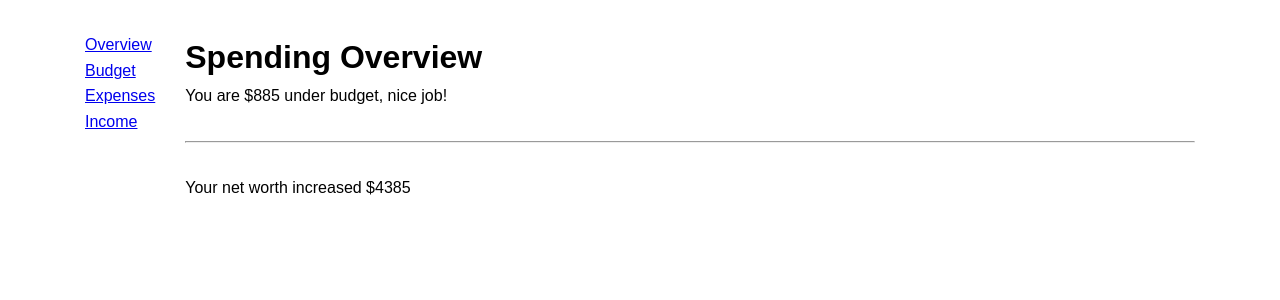
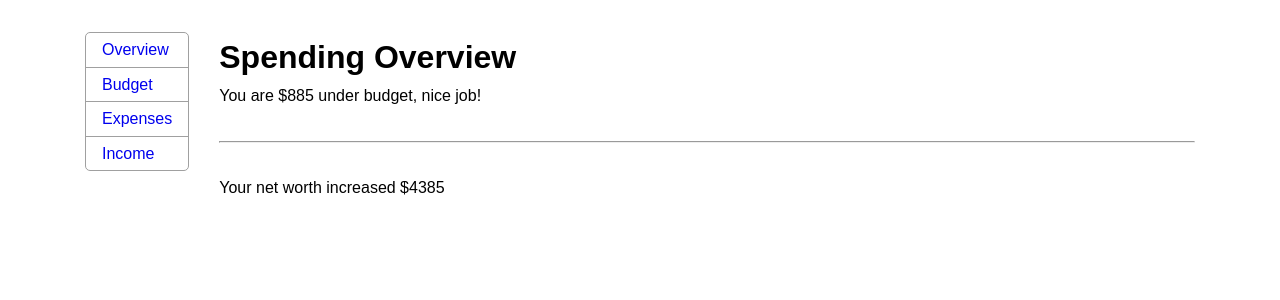
Before and after one commit to jackson-mastery/vue-budget-app, a Vue app: page / in a window 1280 px wide. Shown: the top 300 px of the page. Built offline with nearby package versions, Linux system fonts and the light colour scheme.

Commit message:
Styled nav links

```diff
--- a/src/App.vue
+++ b/src/App.vue
@@ -6,11 +6,13 @@
   <div>
     <div class='container'>
       <div class='row' style='margin-top:2rem'>
-        <div style='display: flex; flex-direction: column;' class='col col-auto'>
-          <router-link to='/'>Overview</router-link>
-          <router-link to='/budget'>Budget</router-link>
-          <router-link to='/expenses'>Expenses</router-link>
-          <router-link to='/income'>Income</router-link>
+        <div class='col col-auto'>
+          <div class='nav-items'>
+            <router-link class='nav-item' to='/'>Overview</router-link>
+            <router-link class='nav-item' to='/budget'>Budget</router-link>
+            <router-link class='nav-item' to='/expenses'>Expenses</router-link>
+            <router-link class='nav-item' to='/income'>Income</router-link>
+          </div>
         </div>
         <router-view class='col' />
       </div>
@@ -104,4 +106,19 @@ body {
   width: auto;
 }
 
+.nav-items {
+  display: flex;
+  flex-direction: column;
+  border: 0.5px solid #a0a0a0;
+  border-radius: 5px;
+}
+.nav-item {
+  text-decoration: none;
+  border-bottom: 0.5px solid #a0a0a0;
+  padding: 0.25rem 1rem;
+}
+.nav-item:last-child {
+  border-bottom: none;
+}
+
 </style>
```
